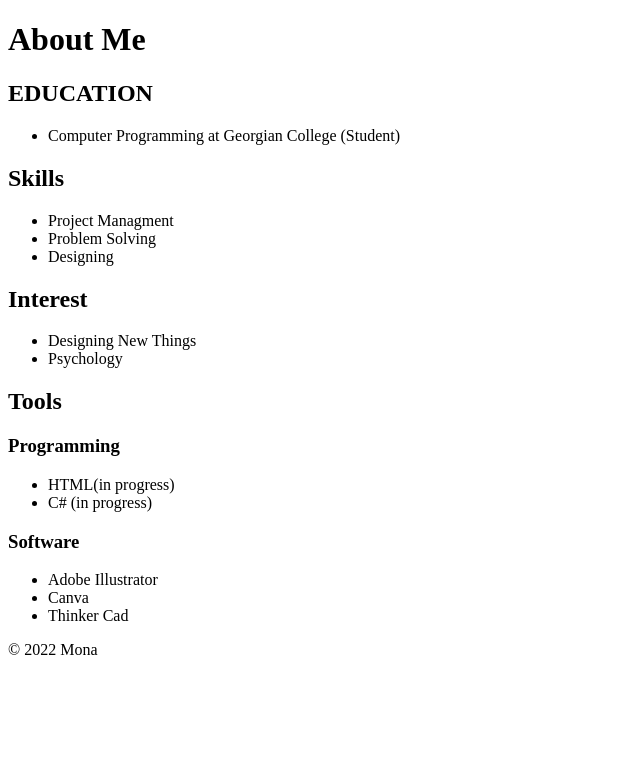
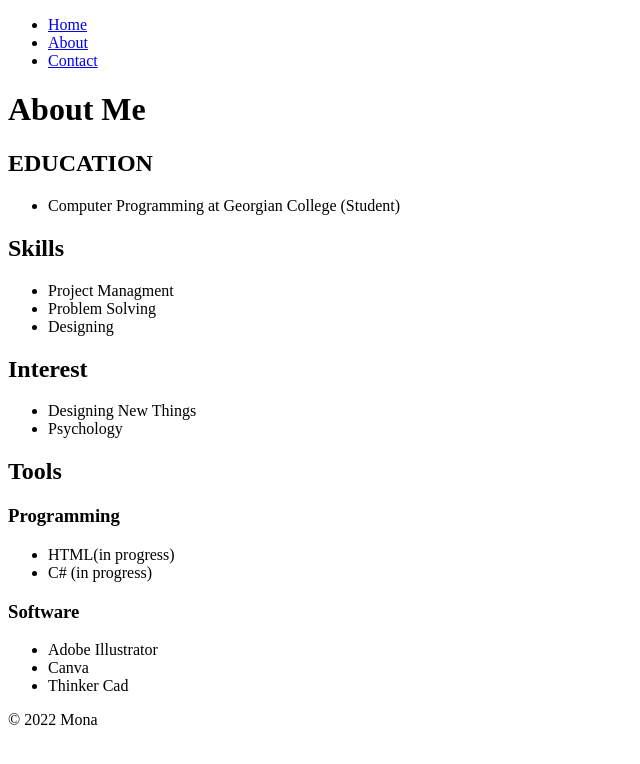
Before and after one commit to MonaShoar/Assignment-01, a plain HTML site: page about.html in a window 1280 px wide. Shown: the whole page, without its empty margins (0-640 px from the left). Drawn offline with Linux system fonts and the light colour scheme.

Commit message:
Nav Added

```diff
--- a/about.html
+++ b/about.html
@@ -10,6 +10,19 @@
 
 <body>
     <header>
+        <nav>
+            <ul>
+                <li>
+                    <a href="./">Home</a>
+                </li>
+                <li>
+                    <a href="./about.html">About</a>
+                </li>
+                <li>
+                    <a href="./contact.html">Contact</a>
+                </li>
+            </ul>
+        </nav>
         <h1>About Me</h1>
     </header>
     <main>
```
